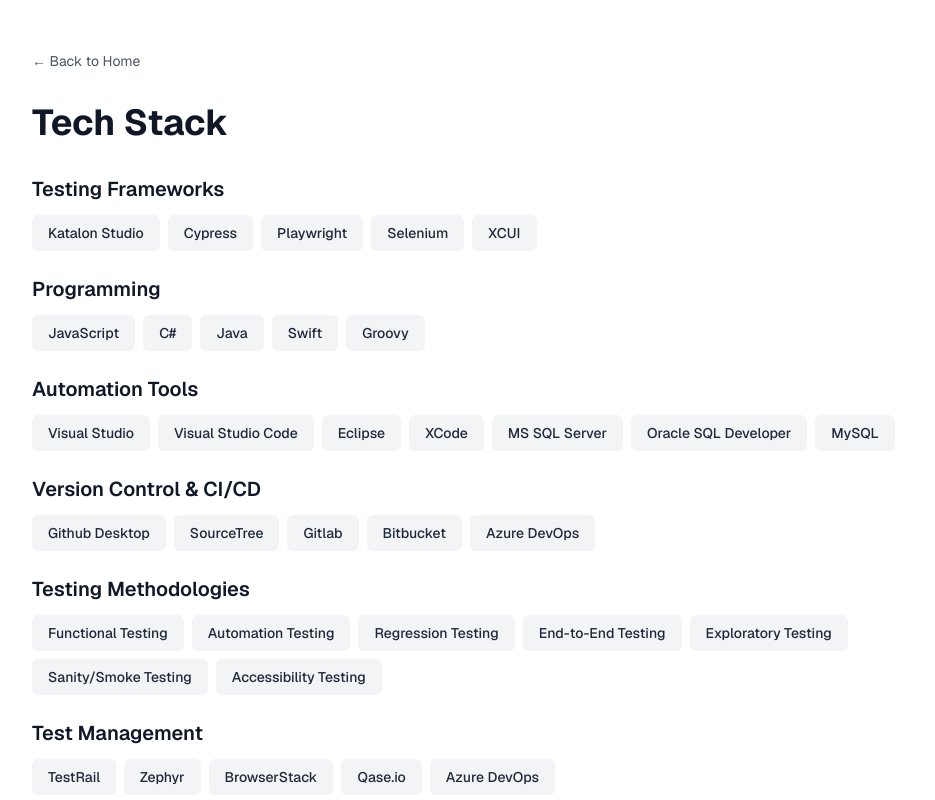
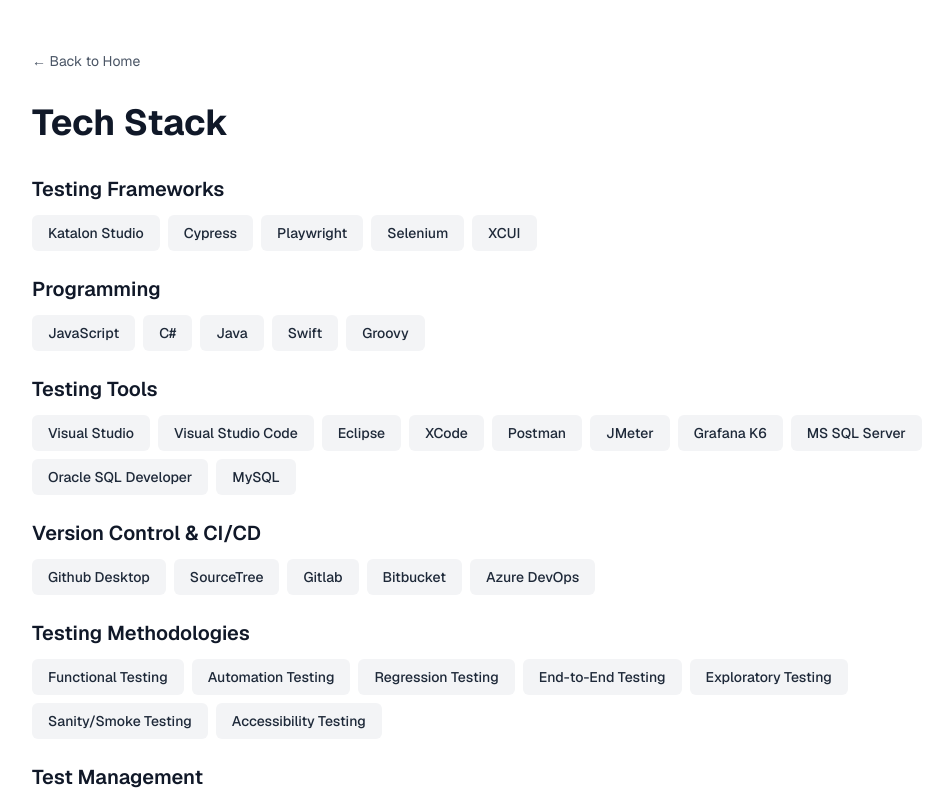
Before and after one commit to jndtv2g/resume-website, a Next.js app: page /tech-stack in a window 1280 px wide. Shown: the top 800 px of the page, without its empty margins (120-1055 px from the left). Built offline with nearby package versions, Linux system fonts and the light colour scheme.

Commit message:
Added Jmeter and Grafana

```diff
--- a/data/techStack.ts
+++ b/data/techStack.ts
@@ -1,7 +1,7 @@
 export const techStack = {
   "Testing Frameworks": ["Katalon Studio", "Cypress", "Playwright", "Selenium", "XCUI"],
   "Programming": ["JavaScript", "C#", "Java", "Swift", "Groovy"],
-  "Automation Tools": ["Visual Studio", "Visual Studio Code", "Eclipse", "XCode", "MS SQL Server", "Oracle SQL Developer", "MySQL"],
+  "Testing Tools": ["Visual Studio", "Visual Studio Code", "Eclipse", "XCode", "Postman", "JMeter", "Grafana K6","MS SQL Server", "Oracle SQL Developer", "MySQL"],
   "Version Control & CI/CD": ["Github Desktop", "SourceTree", "Gitlab", "Bitbucket", "Azure DevOps"],
   "Testing Methodologies": ["Functional Testing", "Automation Testing", "Regression Testing", "End-to-End Testing", "Exploratory Testing", "Sanity/Smoke Testing", "Accessibility Testing"],
   "Test Management": ["TestRail", "Zephyr", "BrowserStack", "Qase.io", "Azure DevOps"],
```
